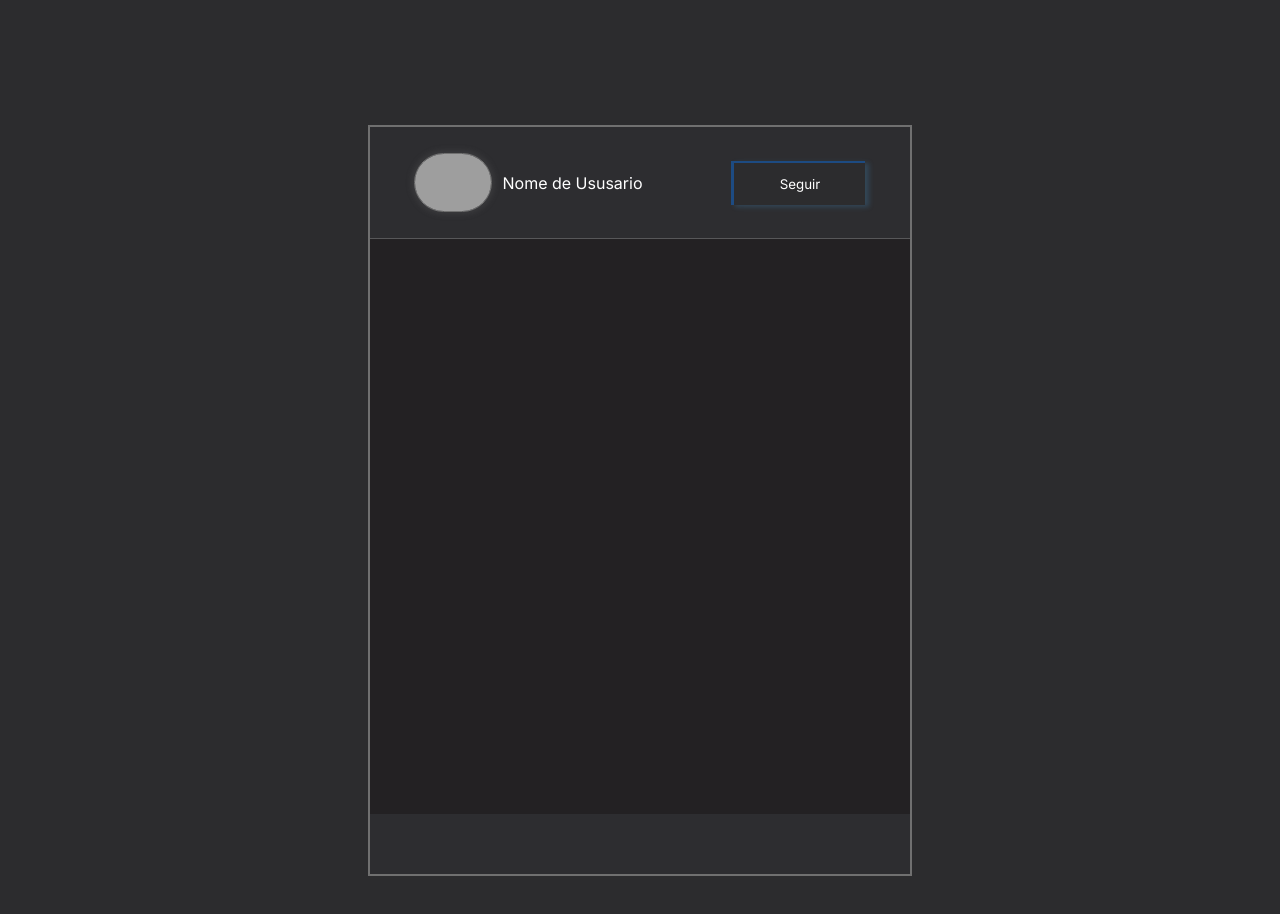
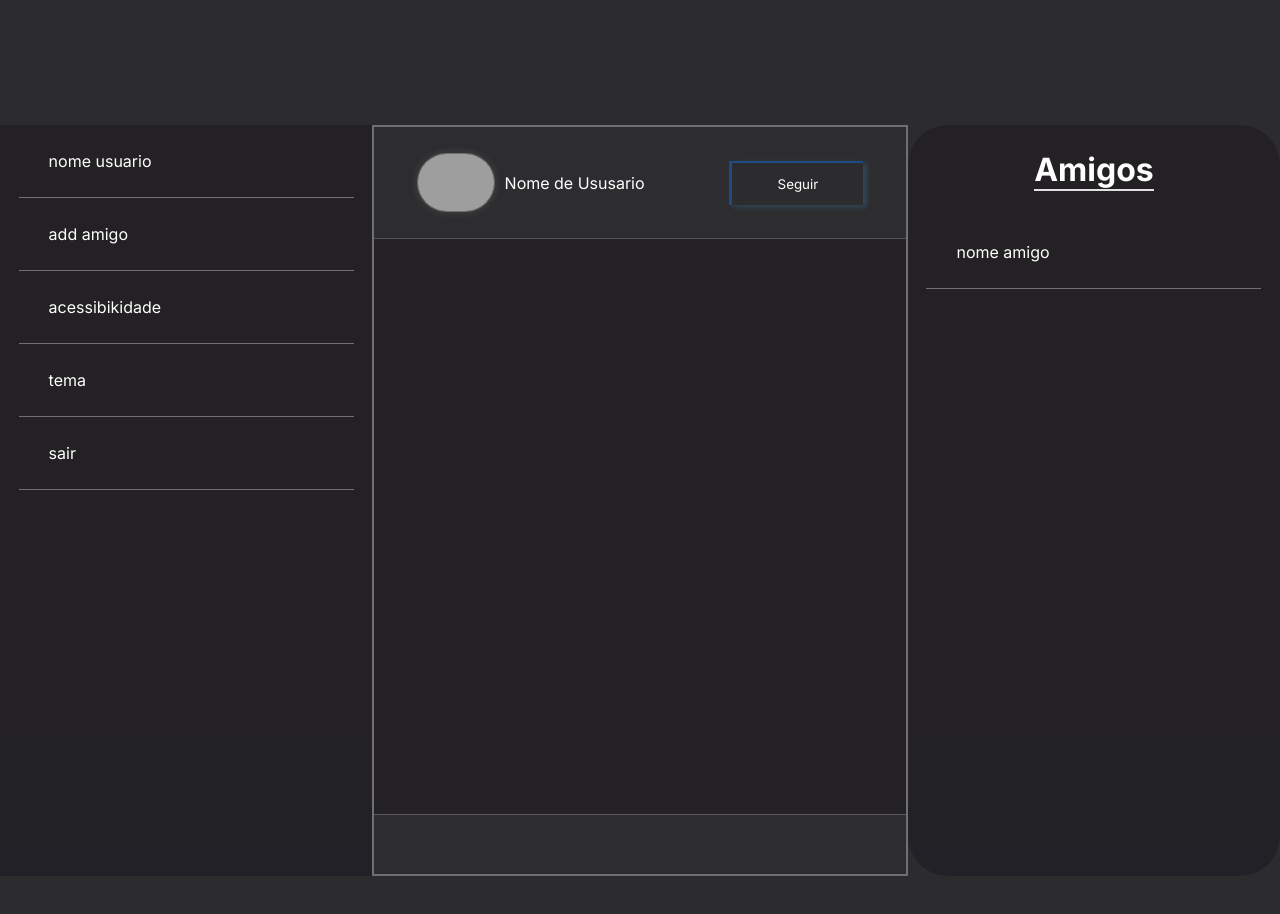
Before and after one commit to lucasbrasantos/ssn, a React (Vite) app in the folder app/: page / in a window 1280 px wide. Shown: the part 1620-2534 px from the top of the page. Built offline with nearby package versions, Linux system fonts and the light colour scheme; grey boxes are pictures that could not be loaded.

Commit message:
Home_update

```diff
--- a/app/src/components/FriendsMenu/FriendsMenu.jsx
+++ b/app/src/components/FriendsMenu/FriendsMenu.jsx
@@ -0,0 +1,13 @@
+import React from 'react'
+import './style.scss'
+
+const FriendsMenu = () => {
+  return (
+    <div className='boxF'>
+        <h1>Amigos</h1>
+        <div className='friends'>nome amigo</div>
+	</div>
+  )
+}
+
+export default FriendsMenu
--- a/app/src/components/FriendsMenu/style.scss
+++ b/app/src/components/FriendsMenu/style.scss
@@ -0,0 +1,28 @@
+
+
+.boxF{
+    width: 378px;
+    height: 751px;
+    border-radius: 40px;
+    display: flex;
+    align-items: center;
+    flex-direction: column;
+    color: white;
+    background: linear-gradient(180deg, #232123 0%, #232123 78.65%, #222127 100%);
+
+
+    h1{
+        margin: 25px;
+        border-bottom: solid 2px #E1E1E1;
+    }
+
+
+    .friends{
+        width: 90%;
+        height: 73px;
+        border-bottom: 1px solid var(--stroke, #707070);
+        display: flex;
+        align-items: center;
+        padding: 30px;
+    }
+}
--- a/app/src/components/LateralMenu/LateralMenu.jsx
+++ b/app/src/components/LateralMenu/LateralMenu.jsx
@@ -0,0 +1,16 @@
+import React from 'react'
+import './style.scss'
+
+const LateralMenu = () => {
+  return (
+    <div className='boxMenu'>
+        <div className='opcs'>nome usuario</div>
+        <div className='opcs'>add amigo</div>
+        <div className='opcs'>acessibikidade</div>
+        <div className='opcs'>tema</div>
+        <div className='opcs'>sair</div>
+	</div>
+  )
+}
+
+export default LateralMenu
--- a/app/src/components/LateralMenu/style.scss
+++ b/app/src/components/LateralMenu/style.scss
@@ -0,0 +1,21 @@
+
+
+.boxMenu{
+    width: 378px;
+    height: 751px;
+    display: flex;
+    align-items: center;
+    flex-direction: column;
+    background: linear-gradient(180deg, #232123 0%, #232123 78.65%, #222127 100%);
+
+
+    .opcs{
+        width: 90%;
+        height: 73px;
+        border-bottom: 1px solid var(--stroke, #707070);
+        display: flex;
+        align-items: center;
+        color: white;
+        padding: 30px;
+    }
+}
--- a/app/src/components/Post/style.scss
+++ b/app/src/components/Post/style.scss
@@ -57,5 +57,6 @@
         height: 8%;
         width: 100%;
         background-color: #2D2D30;
+        border-top: 1px solid rgba(255, 255, 255, 0.21);
     }
 }
--- a/app/src/pages/Home.jsx
+++ b/app/src/pages/Home.jsx
@@ -1,6 +1,8 @@
 import React from 'react';
 import Navbar from '../components/Navbar/Navbar';
 import Post from '../components/Post/Post';
+import LateralMenu from '../components/LateralMenu/LateralMenu'
+import FriendsMenu from '../components/FriendsMenu/FriendsMenu';
 
 
 import '../styles/main.scss'
@@ -11,7 +13,9 @@ const Home = () => {
 		<div className='HomeContainer'>
 
 			<Navbar />
+			<LateralMenu />
 			<Post />
+			<FriendsMenu />
 
 		</div>
 	);
--- a/app/src/styles/pages/_home.scss
+++ b/app/src/styles/pages/_home.scss
@@ -8,6 +8,7 @@
     width: 100vw;
     background: clr(dark, 100);
     @include center();
+    justify-content: space-between;
     position: relative;
     z-index: 10;
 
```
